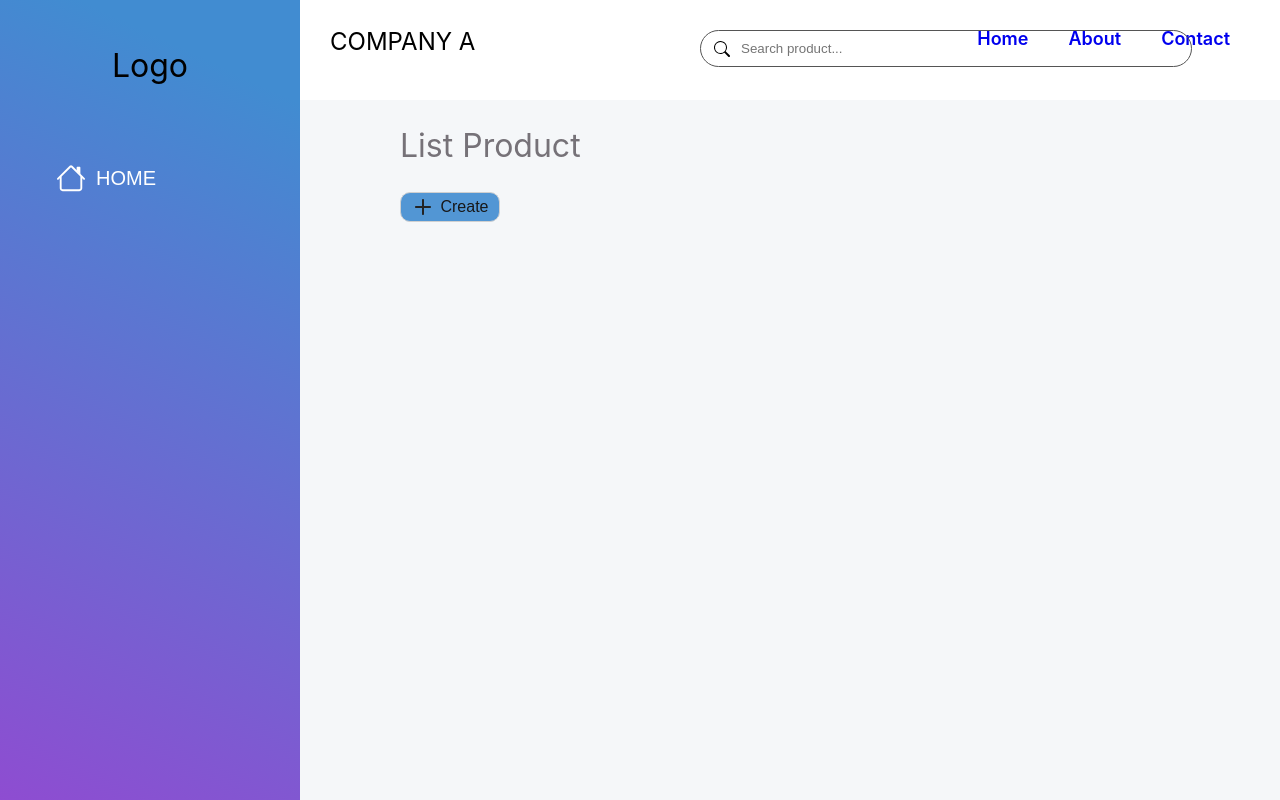
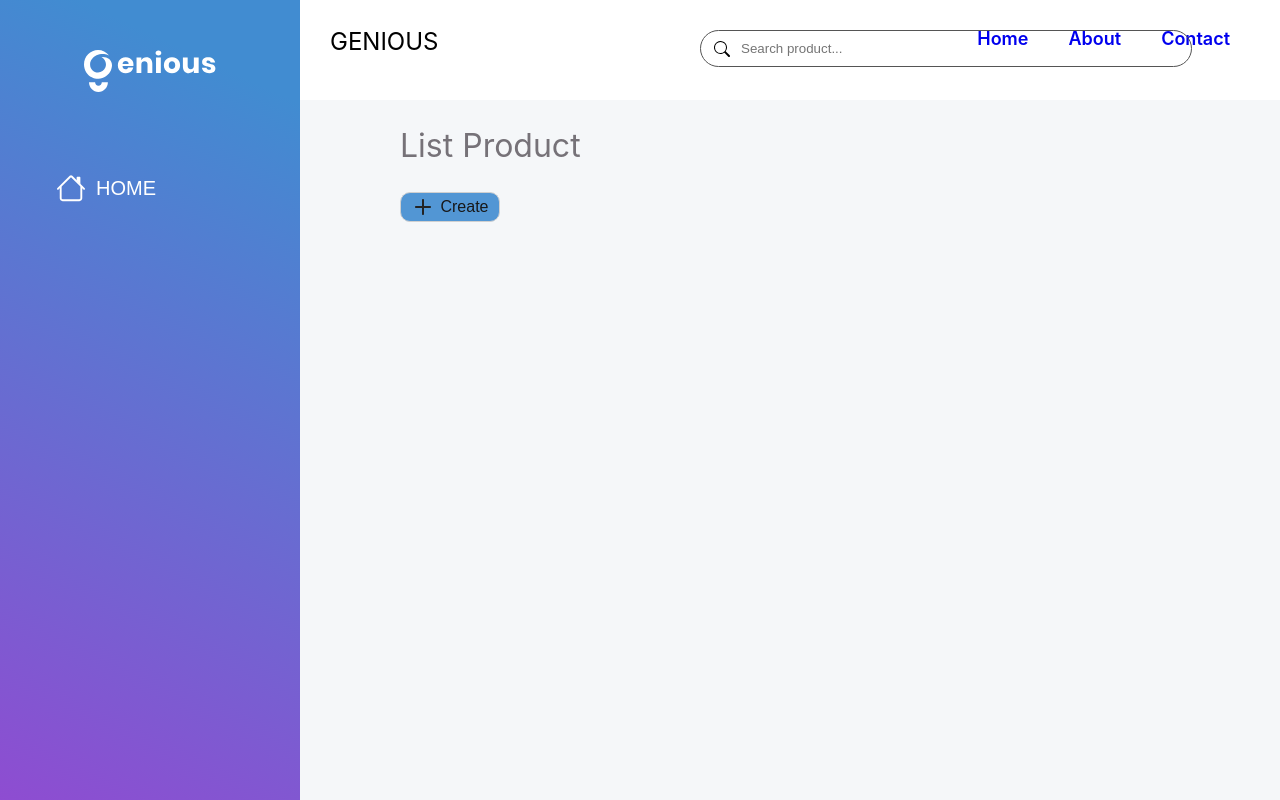
Before and after one commit to ngocquang2509/react-practice, a React (Create React App) app: page / in a window 1280 px wide. Built offline with nearby package versions, Linux system fonts and the light colour scheme.

Commit message:
Update logo

```diff
--- a/src/layouts/Header/index.js
+++ b/src/layouts/Header/index.js
@@ -6,7 +6,7 @@ const Header = () => {
     return(
         <>
         <SC.Header>
-            <SC.BrandName>Company A</SC.BrandName>
+            <SC.BrandName>Genious</SC.BrandName>
             <SC.HeaderRight>
                 <SC.HeaderLink href="/">Home</SC.HeaderLink>
                 <SC.HeaderLink href="/about">About</SC.HeaderLink>
--- a/src/layouts/Sidebar/index.js
+++ b/src/layouts/Sidebar/index.js
@@ -4,7 +4,9 @@ import { LeftSideBar, BrandName, SideBtn, SideBtnText } from './style'
 const SideBar = () => {
   return (
     <LeftSideBar>
-      <BrandName>Logo</BrandName>
+      <BrandName>
+      <img src='/icons/logo.svg' alt='logo' />
+      </BrandName>
       <SideBtn>
         <img src="/icons/home.svg" alt="home" />
         <SideBtnText>Home</SideBtnText>
```
Also changed, not shown: public/icons/logo.svg (added).
